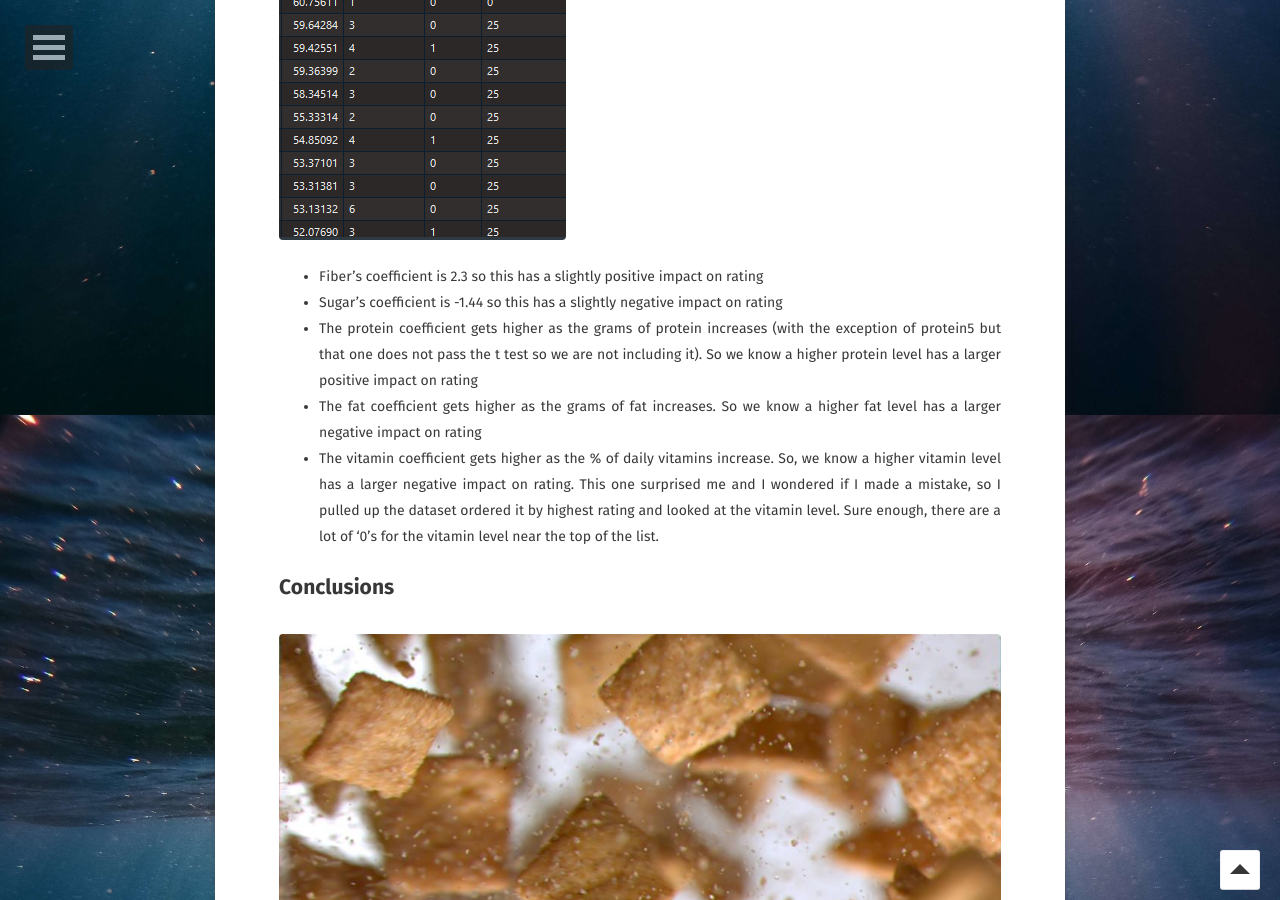
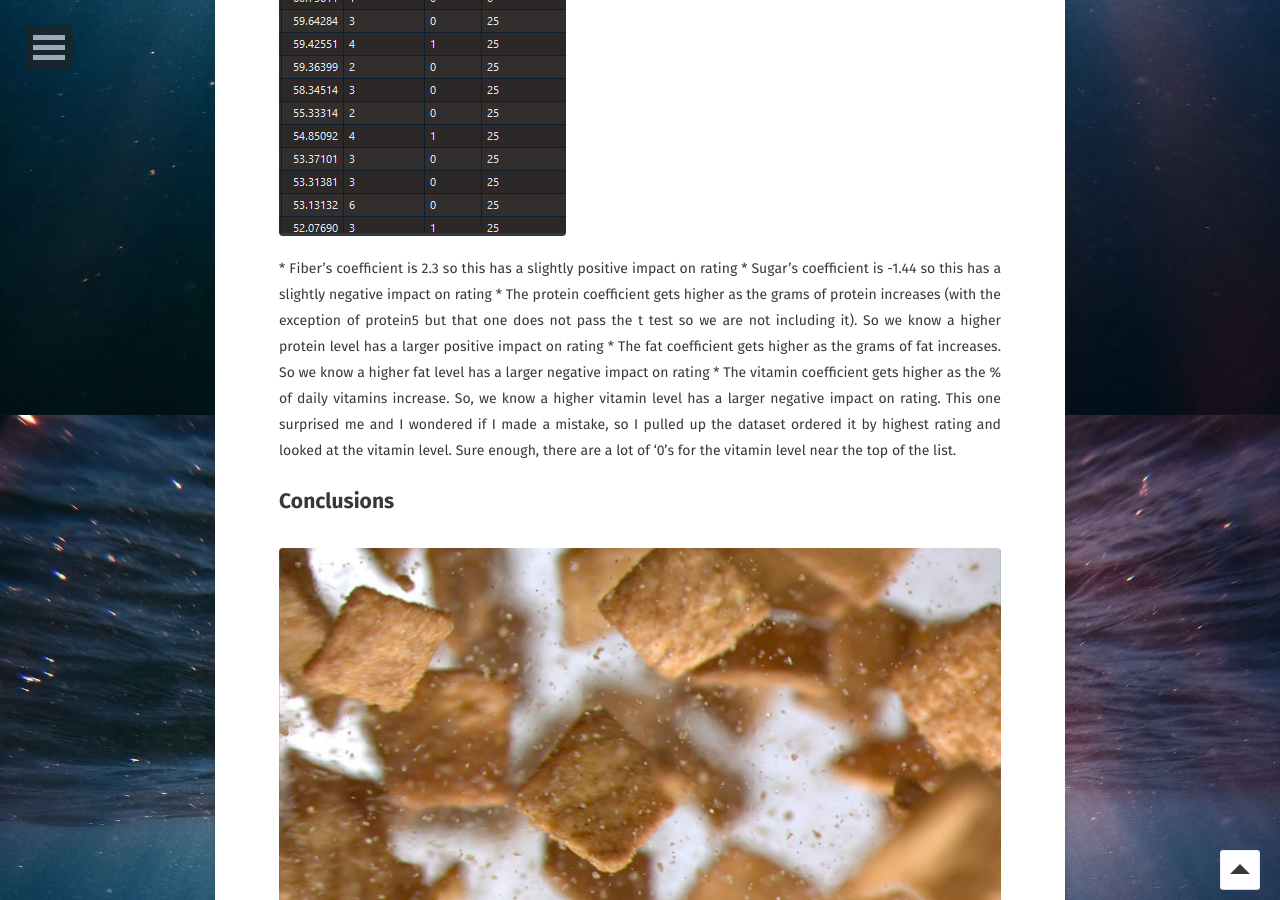
Before and after one commit to sarahschirduan/sarahschirduan.github.io, a Jekyll site: the page built from _posts/2019-06-09-cereal.md, in a window 1280 px wide and 900 px high, scrolled down 11105 px. Built offline with Jekyll 4.4.1, drawn with Linux system fonts in a browser that asks for light colours; some web fonts are replaced.

Commit message:
Update 2019-06-09-cereal.md

```diff
--- a/_posts/2019-06-09-cereal.md
+++ b/_posts/2019-06-09-cereal.md
@@ -192,16 +192,16 @@ The only variable that does not pass the t test is protein5, so we’ll disregar
 </figure>
 
 Split
-
+<p>
 <figure>
-<a href="/assets/img/cereal17.png"><img src="/assets/img/cereal17.png" style="float: left; margin:4px 10px 0px 0px"></a>
+<a href="/assets/img/cereal17.png"><img src="/assets/img/cereal17.png" style="float: left"></a>
 </figure>
 * Fiber’s coefficient is 2.3 so this has a slightly positive impact on rating
 * Sugar’s coefficient is -1.44 so this has a slightly negative impact on rating
 * The protein coefficient gets higher as the grams of protein increases (with the exception of protein5 but that one does not pass the t test so we are not including it). So we know a higher protein level has a larger positive impact on rating
 * The fat coefficient gets higher as the grams of fat increases. So we know a higher fat level has a larger negative impact on rating
 * The vitamin coefficient gets higher as the % of daily vitamins increase. So, we know a higher vitamin level has a larger negative impact on rating. This one surprised me and I wondered if I made a mistake, so I pulled up the dataset ordered it by highest rating and looked at the vitamin level. Sure enough, there are a lot of ‘0’s for the vitamin level near the top of the list.
-
+</p>
 
 ## Conclusions
 
```
